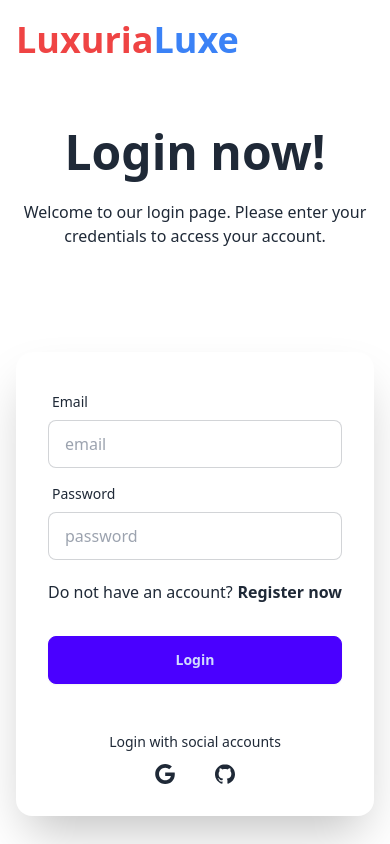
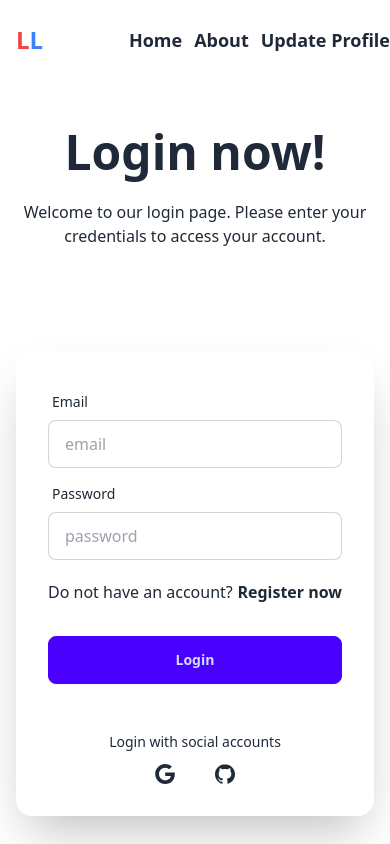
Before and after one commit to dev-kawser/luxa-luxa, a React (Vite) app: page /login in a window 390 px wide. Shown: the top 844 px of the page. Built offline with nearby package versions, Linux system fonts and the light colour scheme; no server answers.

Commit message:
dynamic title complete

```diff
--- a/package.json
+++ b/package.json
@@ -15,6 +15,7 @@
     "match-sorter": "^6.3.4",
     "react": "^18.2.0",
     "react-dom": "^18.2.0",
+    "react-helmet-async": "^2.0.4",
     "react-hook-form": "^7.51.2",
     "react-router-dom": "^6.22.3",
     "react-toastify": "^10.0.5",
--- a/src/Components/Card/DetailsCard.jsx
+++ b/src/Components/Card/DetailsCard.jsx
@@ -1,3 +1,4 @@
+import { Helmet } from "react-helmet-async";
 import { useLoaderData, useParams } from "react-router-dom";
 
 const DetailsCard = () => {
@@ -10,6 +11,9 @@ const DetailsCard = () => {
 
     return (
         <div className="flex p-7 rounded-md lg:flex-row-reverse bg-slate-100 mt-10 flex-col gap-12 container lg:mx-auto mx-2">
+            <Helmet>
+                <title>LuxuriaLuxe | {segment_name}</title>
+            </Helmet>
             <div className="flex items-center justify-center">
                 <img className="lg:h-[600px] rounded-xl" src={image} alt="" />
             </div>
--- a/src/Components/Shared/Navbar/Navbar.jsx
+++ b/src/Components/Shared/Navbar/Navbar.jsx
@@ -25,7 +25,7 @@ const Navbar = () => {
             };
         }} to="/about">About</NavLink></li>
 
-        <li className="hover:scale-110 transition"><NavLink style={({ isActive }) => {
+        <li className="hover:scale-110 transition lg:flex hidden"><NavLink style={({ isActive }) => {
             return {
                 fontWeight: isActive ? "bold" : "",
                 color: isActive ? "blue" : "",
@@ -33,7 +33,7 @@ const Navbar = () => {
             };
         }} to="/login">Login</NavLink></li>
 
-        <li className="hover:scale-110 transition"><NavLink style={({ isActive }) => {
+        <li className="hover:scale-110 transition "><NavLink style={({ isActive }) => {
             return {
                 fontWeight: isActive ? "bold" : "",
                 color: isActive ? "blue" : "",
@@ -46,12 +46,15 @@ const Navbar = () => {
 
     return (
         <div className="navbar bg-base-100 mt-2 lg:mt-5 container mx-2 lg:mx-auto">
-            <div className="flex-1">
+            <div className="flex-1 hidden lg:flex ">
                 <Link to="/" className="text-4xl text-blue-500 font-bold"><span className="text-red-500">Luxuria</span>Luxe</Link>
             </div>
-            <div className="flex-none gap-10">
+            <div className="flex-1 lg:hidden">
+                <Link to="/" className="text-2xl text-blue-500 font-bold"><span className="text-red-500">L</span>L</Link>
+            </div>
+            <div className="flex-none gap-2 lg:gap-10">
                 <div>
-                    <ul className="lg:flex hidden gap-5 text-2xl font-semibold">
+                    <ul className="flex gap-3 lg:gap-5 text-lg lg:text-2xl font-semibold">
                         {
                             links
                         }
--- a/src/Pages/About/About.jsx
+++ b/src/Pages/About/About.jsx
@@ -1,8 +1,15 @@
 /* eslint-disable react/no-unescaped-entities */
+
+import { Helmet } from "react-helmet-async";
 
 
 const About = () => {
     return (
+        <>
+        <Helmet>
+            <title>LuxuriaLuxe | About</title>
+        </Helmet>
+
         <div className="p-6 lg:mt-20 sm:p-12 dark:bg-gray-50 dark:text-gray-800">
             <div className="flex flex-col space-y-4 md:space-y-0 md:space-x-6 md:flex-row">
                 <img src="https://i.ibb.co/NyD9m1y/lll.png" alt="" className="self-center flex-shrink-0 w-24 h-24 border rounded-full md:justify-self-start dark:bg-gray-500 dark:border-gray-300" />
@@ -24,6 +31,7 @@ const About = () => {
                 </div>
             </div>
         </div>
+        </>
     );
 };
 
--- a/src/Pages/ErrorPage/ErrorPage.jsx
+++ b/src/Pages/ErrorPage/ErrorPage.jsx
@@ -1,9 +1,13 @@
+import { Helmet } from "react-helmet-async";
 import { Link } from "react-router-dom";
 
 
 const ErrorPage = () => {
     return (
         <section className="flex items-center h-full p-16 dark:bg-gray-50 dark:text-gray-800 work-sans">
+            <Helmet>
+                <title>ERROR</title>
+            </Helmet>
             <div className="container flex flex-col items-center justify-center px-5 mx-auto my-8">
                 <div className="max-w-md text-center">
                     <h2 className="mb-8 font-extrabold text-9xl dark:text-gray-400">
--- a/src/Pages/Home/Home.jsx
+++ b/src/Pages/Home/Home.jsx
@@ -1,3 +1,4 @@
+import { Helmet } from "react-helmet-async";
 import Card from "../../Components/Card/Card";
 import Slider from "../../Components/Slider/Slider";
 import { useLoaderData } from "react-router-dom";
@@ -8,6 +9,10 @@ const Home = () => {
 
     return (
         <div className="lg:mt-12 mt-7 container mx-2 lg:mx-auto">
+            <Helmet>
+                <title>LuxuriaLuxe | Home</title>
+            </Helmet>
+
             <Slider></Slider>
             <Card cardData={cardData}></Card>
         </div>
--- a/src/Pages/Login/Login.jsx
+++ b/src/Pages/Login/Login.jsx
@@ -4,6 +4,7 @@ import { useContext, useEffect } from "react";
 import { AuthContext } from "../../Context/ContextProvider";
 import { useLocation, useNavigate } from "react-router-dom";
 import { toast } from "react-toastify";
+import { Helmet } from "react-helmet-async";
 
 
 const Login = () => {
@@ -41,6 +42,9 @@ const Login = () => {
 
     return (
         <div className="hero mt-10">
+            <Helmet>
+                <title>LuxuriaLuxe | Login</title>
+            </Helmet>
             <div className="hero-content gap-20 flex-col lg:flex-row-reverse">
                 <div className="text-center lg:text-left">
                     <h1 className="text-5xl font-bold">Login now!</h1>
--- a/src/Pages/Regiser/Register.jsx
+++ b/src/Pages/Regiser/Register.jsx
@@ -4,6 +4,7 @@ import { Link } from "react-router-dom";
 import { AuthContext } from "../../Context/ContextProvider";
 import { toast } from "react-toastify";
 import { updateProfile } from "firebase/auth";
+import { Helmet } from "react-helmet-async";
 
 const Register = () => {
 
@@ -61,6 +62,10 @@ const Register = () => {
 
     return (
         <div className="hero mt-3">
+            <Helmet>
+                <title>LuxuriaLuxe | Register</title>
+            </Helmet>
+
             <div className="hero-content w-96">
                 <div className="card pb-5 shrink-0 w-full max-w-sm shadow-2xl bg-base-100">
                     <div>
--- a/src/Pages/UpdateProfile/UpdateProfile.jsx
+++ b/src/Pages/UpdateProfile/UpdateProfile.jsx
@@ -4,6 +4,7 @@ import { Link } from "react-router-dom";
 import { AuthContext } from "../../Context/ContextProvider";
 import { toast } from "react-toastify";
 import { updateProfile } from "firebase/auth";
+import { Helmet } from "react-helmet-async";
 
 const UpdateProfile = () => {
     const { user } = useContext(AuthContext)
@@ -37,6 +38,9 @@ const UpdateProfile = () => {
     }
     return (
         <div className="hero mt-3">
+            <Helmet>
+                <title>LuxuriaLuxe | Update Profile</title>
+            </Helmet>
             <div className="hero-content w-96">
                 <div className="card pb-5 shrink-0 w-full max-w-sm shadow-2xl bg-base-100">
                     <div>
```
Also changed, not shown: src/main.jsx (+7 -3 lines), 1 other file (tests, documents, lock files or other folders).
